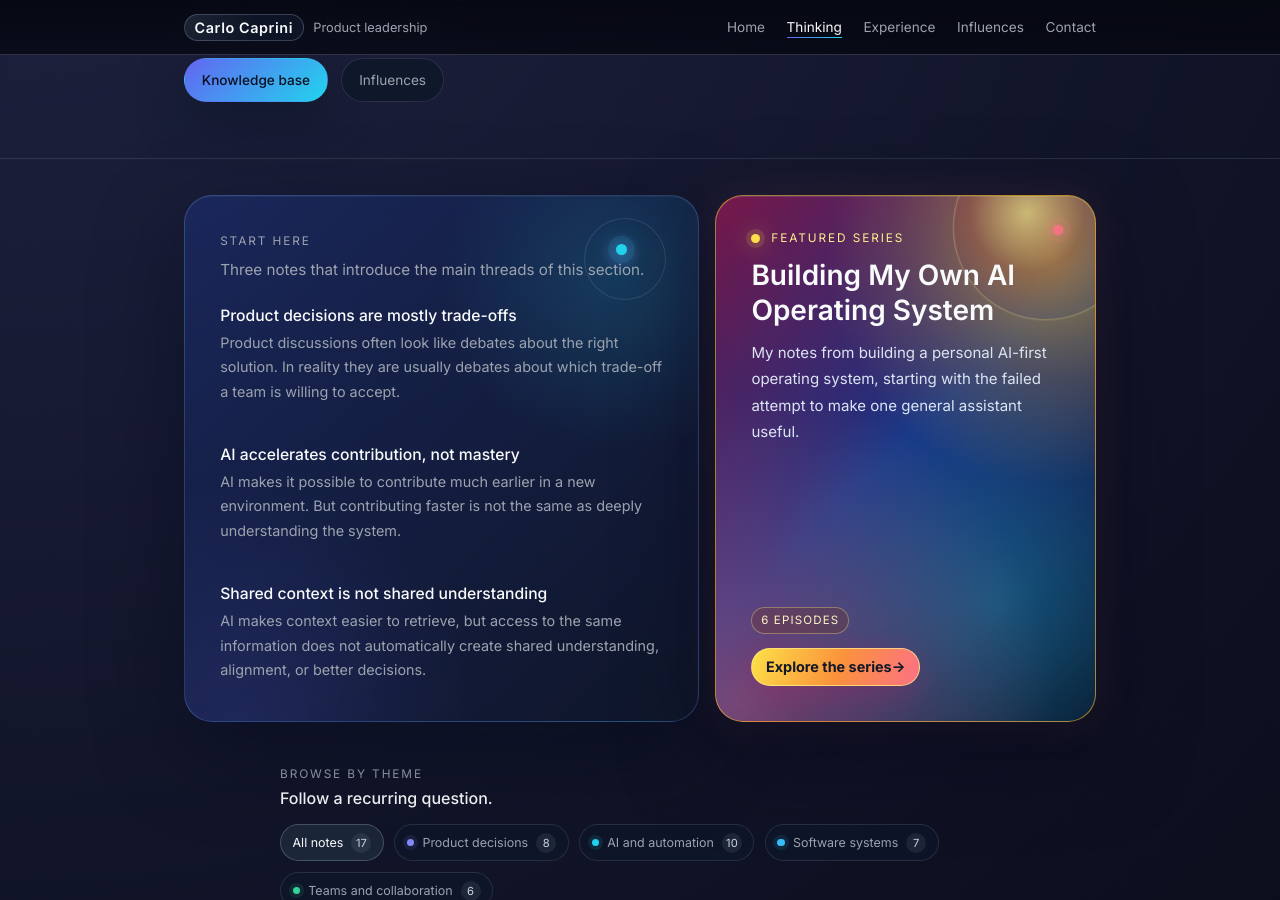
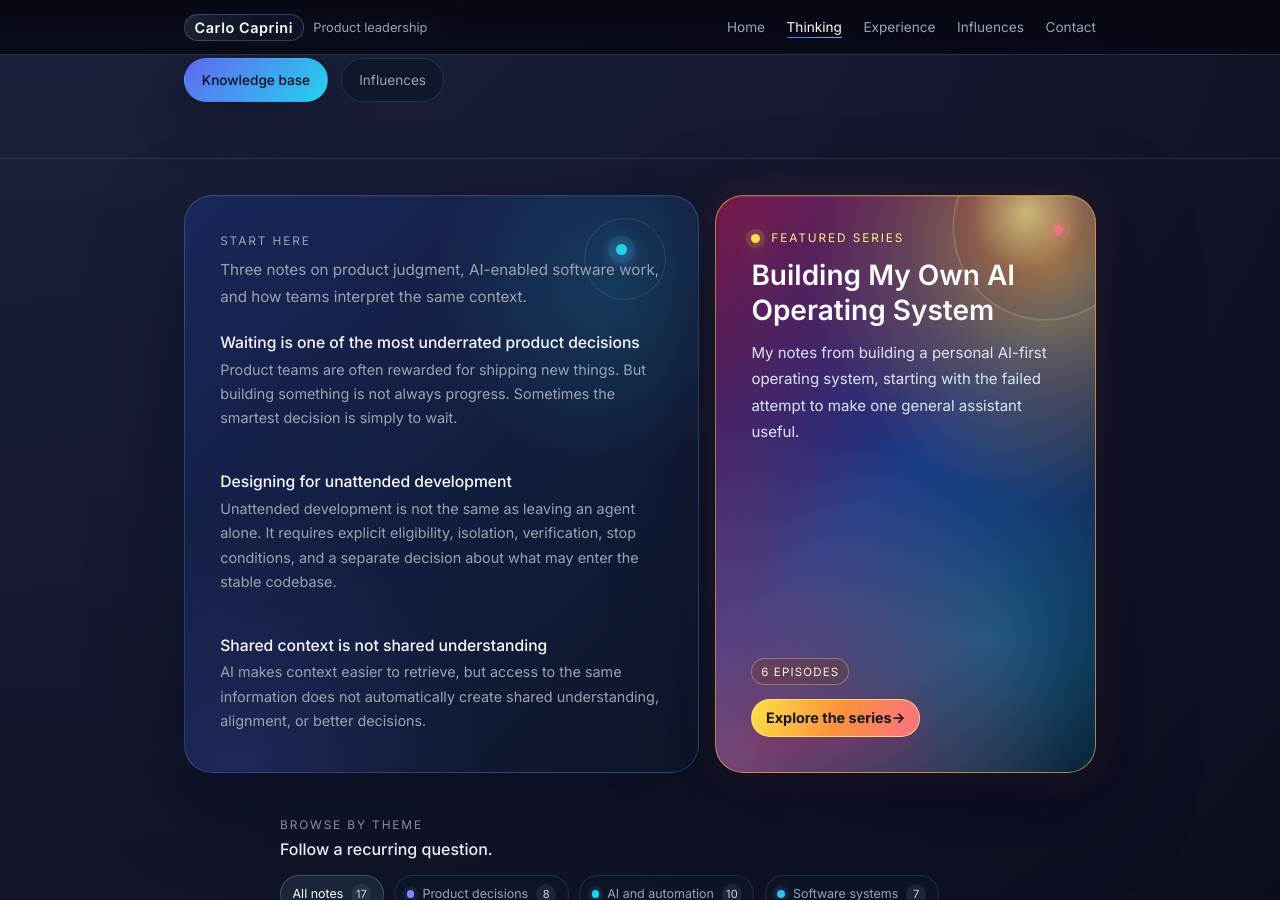
Before and after one commit to carlocaprini/carlocaprini.github.io, a Jekyll site: the page built from pages/thinking.md, in a window 1280 px wide and 900 px high, scrolled down 357 px. Built offline with Jekyll 4.4.1, drawn with Linux system fonts in a browser that asks for light colours.

Commit message:
Refresh Start Here note selection

```diff
--- a/_data/home.yml
+++ b/_data/home.yml
@@ -26,10 +26,10 @@ hero:
 selected_notes:
   eyebrow: Start here
   title: Selected notes
-  description: A short route through trade-offs, urgency, AI, shared context and the way teams make decisions under pressure.
+  description: A short route through product judgment, AI in practice, and the way teams make sense of shared context.
   links:
-    - url: /thinking/product-decisions-are-mostly-trade-offs/
-    - url: /thinking/ai-accelerates-contribution-not-mastery/
+    - url: /thinking/waiting-as-product-decision/
+    - url: /thinking/designing-for-unattended-development/
     - url: /thinking/shared-context-is-not-shared-understanding/
   action:
     label: All notes
--- a/pages/thinking.md
+++ b/pages/thinking.md
@@ -16,10 +16,10 @@ hero:
     - Each note stands on its own, but together they trace recurring questions about how teams choose, build and learn over time.
 start_here:
   title: Start here
-  description: Three notes that introduce the main threads of this section.
+  description: Three notes on product judgment, AI-enabled software work, and how teams interpret the same context.
   articles:
-    - url: /thinking/product-decisions-are-mostly-trade-offs/
-    - url: /thinking/ai-accelerates-contribution-not-mastery/
+    - url: /thinking/waiting-as-product-decision/
+    - url: /thinking/designing-for-unattended-development/
     - url: /thinking/shared-context-is-not-shared-understanding/
 featured_series:
   slug: building-my-ai-operating-system
```
